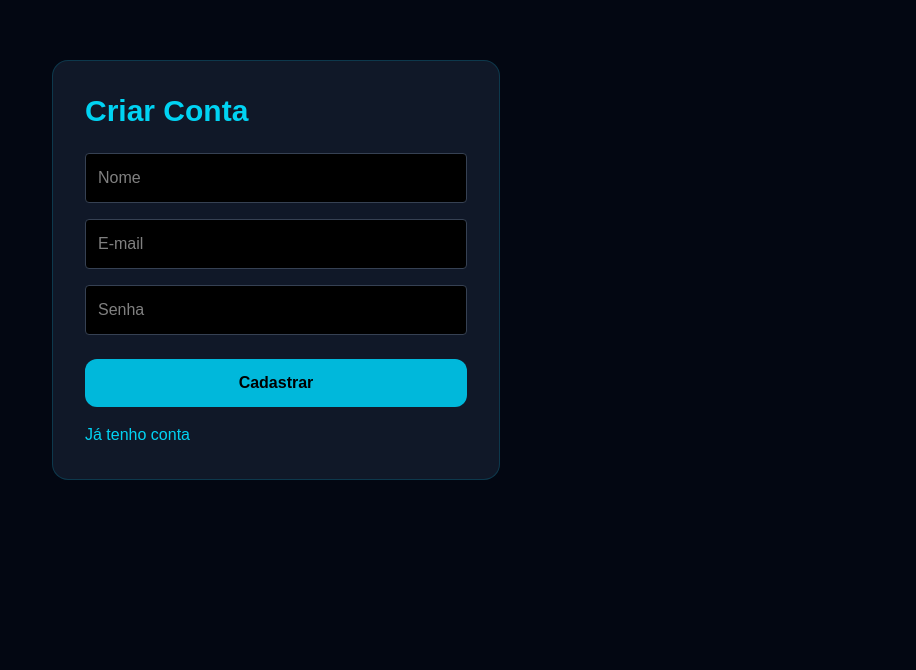
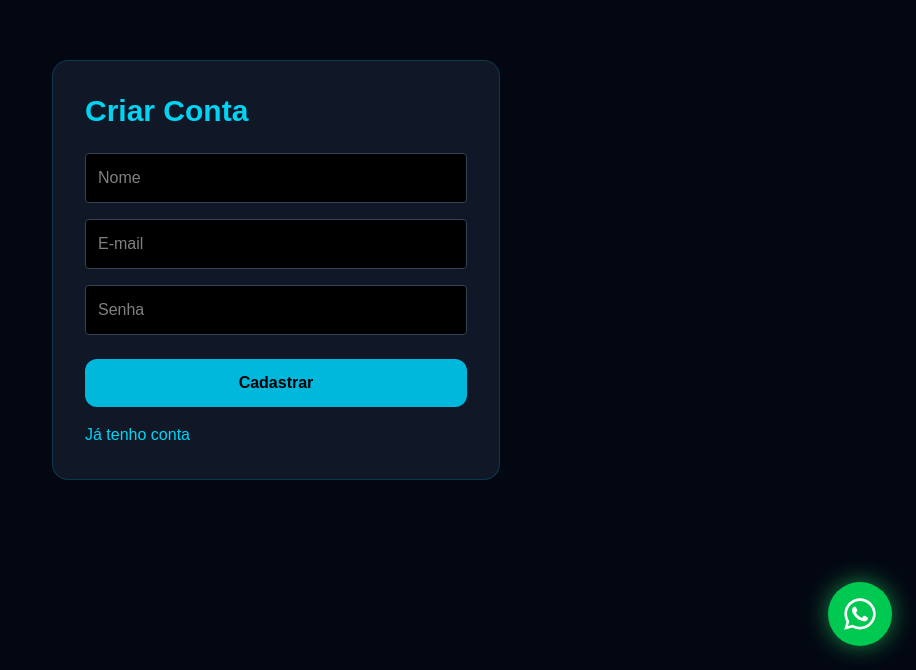
Before and after one commit to Natan-br/loja-tech-3d, a Next.js app in the folder frontend/: page /cadastro in a window 1280 px wide. Shown: the part 130-800 px from the top of the page, without its empty margins (364-1280 px from the left). Built offline with nearby package versions, Linux system fonts and the light colour scheme.

Commit message:
adiciona toast e whatsapp

```diff
--- a/frontend/app/layout.tsx
+++ b/frontend/app/layout.tsx
@@ -1,6 +1,8 @@
 import type { Metadata } from 'next'
 import './globals.css'
 import { CarrinhoProvider } from './CarrinhoContext'
+import { Toaster } from 'react-hot-toast'
+import { FaWhatsapp } from 'react-icons/fa'
 
 export const metadata: Metadata = {
   title: 'Loja Tech 3D',
@@ -17,6 +19,28 @@ export default function RootLayout({
       <body>
         <CarrinhoProvider>
           {children}
+
+          <Toaster
+            position="top-right"
+            toastOptions={{
+              duration: 2500,
+              style: {
+                background: '#020617',
+                color: '#fff',
+                border: '1px solid #06b6d4',
+                boxShadow: '0 0 25px rgba(6, 182, 212, 0.5)'
+              }
+            }}
+          />
+
+          <a
+            href="https://wa.me/5585999999999"
+            target="_blank"
+            rel="noopener noreferrer"
+            className="fixed bottom-6 right-6 z-50 bg-green-500 hover:bg-green-400 text-white w-16 h-16 rounded-full flex items-center justify-center text-4xl shadow-[0_0_25px_rgba(34,197,94,0.7)] hover:scale-110 transition-all"
+          >
+            <FaWhatsapp />
+          </a>
         </CarrinhoProvider>
       </body>
     </html>
--- a/frontend/package.json
+++ b/frontend/package.json
@@ -12,7 +12,9 @@
     "framer-motion": "^12.40.0",
     "next": "16.2.6",
     "react": "19.2.4",
-    "react-dom": "19.2.4"
+    "react-dom": "19.2.4",
+    "react-hot-toast": "^2.6.0",
+    "react-icons": "^5.6.0"
   },
   "devDependencies": {
     "@tailwindcss/postcss": "^4",
```
Also changed, not shown: 1 other file (tests, documents, lock files or other folders).
